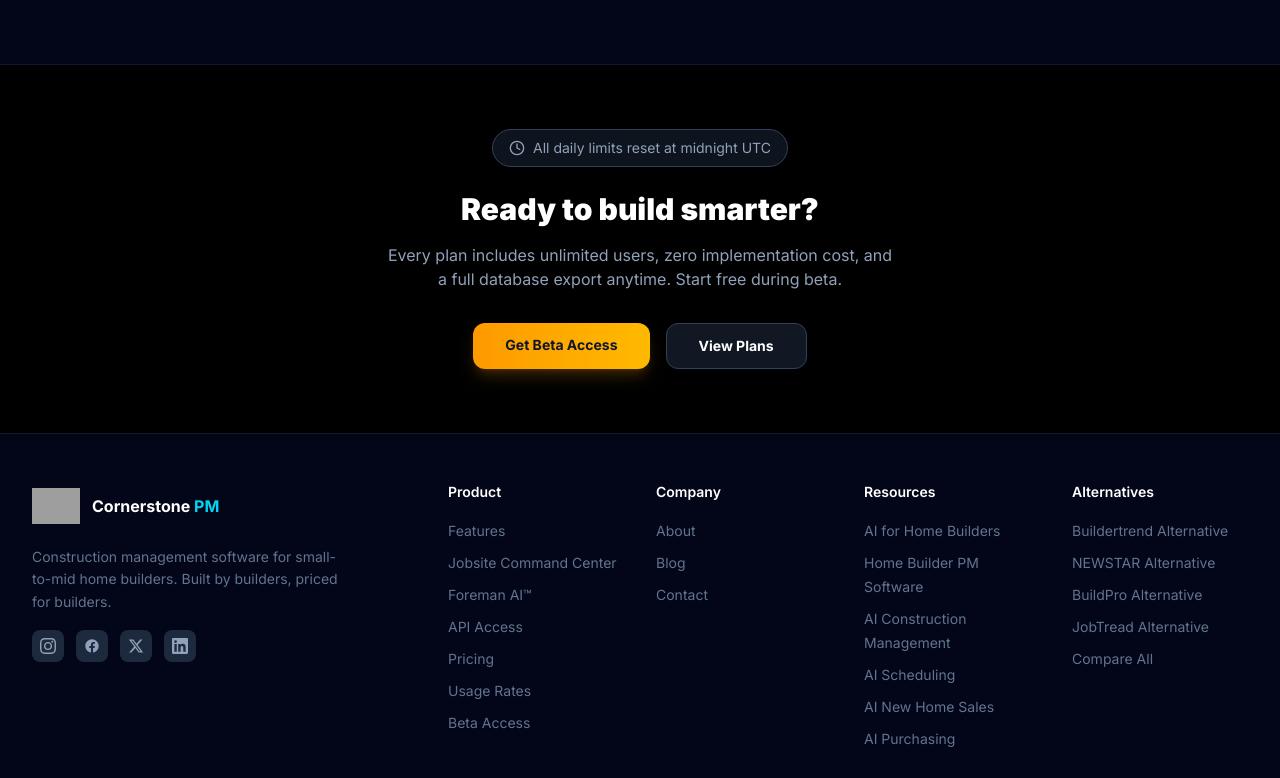
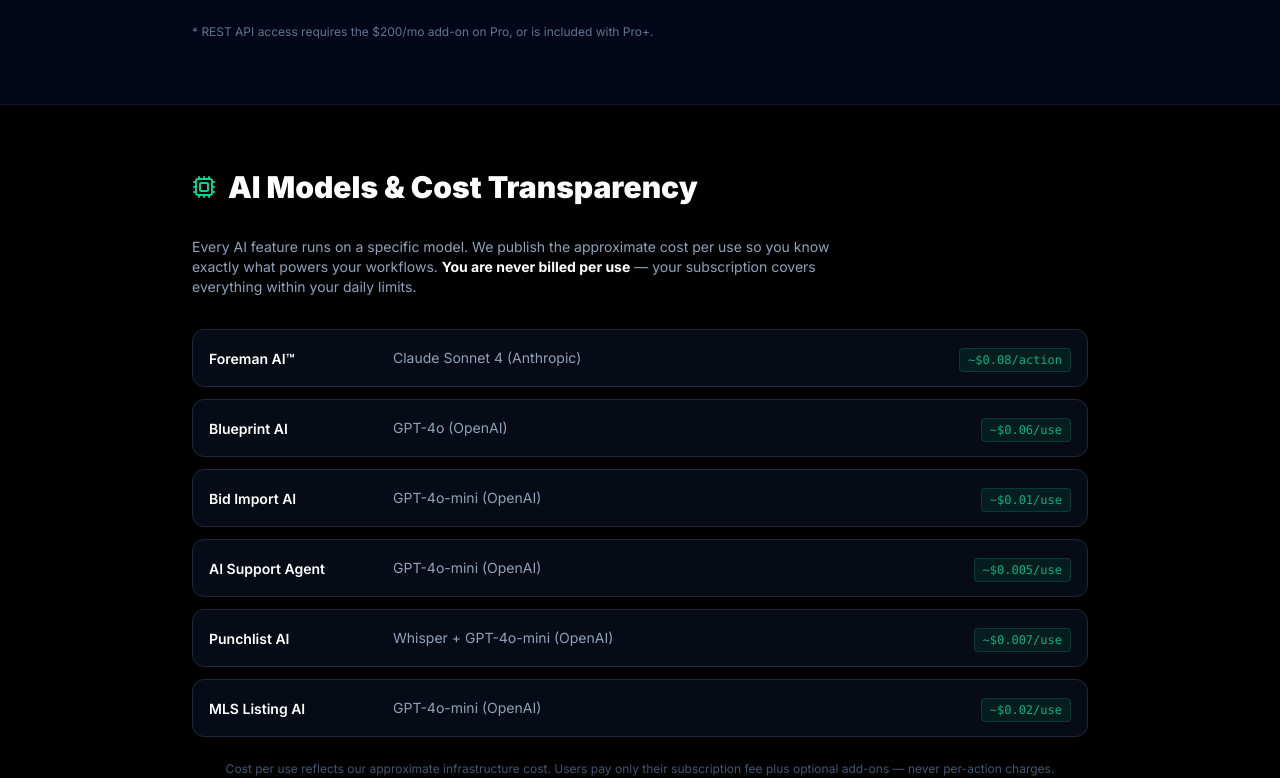
Before and after one commit to Scootermcgavin121/cornerstone-marketing-v2, a Next.js app: page /usage-rates in a window 1280 px wide. Shown: the part 2804-3582 px from the top of the page. Built offline with nearby package versions, Linux system fonts and the light colour scheme; grey boxes are pictures that could not be loaded.

Commit message:
feat(usage-rates): add AI models & cost transparency section + API footnote

```diff
--- a/src/app/usage-rates/page.tsx
+++ b/src/app/usage-rates/page.tsx
@@ -2,7 +2,7 @@ import type { Metadata } from "next";
 import Link from "next/link";
 import { Navbar } from "@/components/Navbar";
 import { Footer } from "@/components/Footer";
-import { ArrowLeft, Zap, Clock, Users, Shield } from "lucide-react";
+import { ArrowLeft, Zap, Clock, Users, Shield, Cpu } from "lucide-react";
 
 export const metadata: Metadata = {
   title: "Usage Rates & AI Limits | Cornerstone PM\u2122",
@@ -482,6 +482,57 @@ export default function UsageRatesPage() {
               </div>
             ))}
           </div>
+
+          <p className="text-xs text-slate-500 mt-6">
+            * REST API access requires the $200/mo add-on on Pro, or is included with Pro+.
+          </p>
+        </div>
+      </section>
+
+      {/* AI Models & Cost Transparency */}
+      <section className="py-16 px-4 border-t border-slate-900">
+        <div className="max-w-4xl mx-auto">
+          <div className="flex items-center gap-3 mb-8">
+            <Cpu className="w-6 h-6 text-emerald-400" />
+            <h2 className="text-2xl sm:text-3xl font-black">
+              AI Models &amp; Cost Transparency
+            </h2>
+          </div>
+          <p className="text-sm text-slate-400 mb-8 max-w-2xl">
+            Every AI feature runs on a specific model. We publish the approximate cost per use so you know
+            exactly what powers your workflows. <strong className="text-white">You are never billed per use</strong> &mdash;
+            your subscription covers everything within your daily limits.
+          </p>
+
+          <div className="space-y-3">
+            {[
+              { name: "Foreman AI\u2122", model: "Claude Sonnet 4 (Anthropic)", cost: "~$0.08/action" },
+              { name: "Blueprint AI", model: "GPT-4o (OpenAI)", cost: "~$0.06/use" },
+              { name: "Bid Import AI", model: "GPT-4o-mini (OpenAI)", cost: "~$0.01/use" },
+              { name: "AI Support Agent", model: "GPT-4o-mini (OpenAI)", cost: "~$0.005/use" },
+              { name: "Punchlist AI", model: "Whisper + GPT-4o-mini (OpenAI)", cost: "~$0.007/use" },
+              { name: "MLS Listing AI", model: "GPT-4o-mini (OpenAI)", cost: "~$0.02/use" },
+            ].map((item) => (
+              <div
+                key={item.name}
+                className="rounded-xl border border-slate-800 bg-slate-900/50 p-4 flex flex-col sm:flex-row sm:items-center gap-2 sm:gap-6"
+              >
+                <div className="sm:w-40 flex-shrink-0">
+                  <span className="text-sm font-semibold text-white">{item.name}</span>
+                </div>
+                <div className="flex-1 text-sm text-slate-400">{item.model}</div>
+                <div className="sm:text-right flex-shrink-0">
+                  <span className="text-xs font-mono text-emerald-400/80 px-2 py-1 rounded bg-emerald-500/10 border border-emerald-500/20">
+                    {item.cost}
+                  </span>
+                </div>
+              </div>
+            ))}
+          </div>
+
+          <p className="text-xs text-slate-600 text-center mt-6">
+            Cost per use reflects our approximate infrastructure cost. Users pay only their subscription fee plus optional add-ons &mdash; never per-action charges.
+          </p>
         </div>
       </section>
 
```
